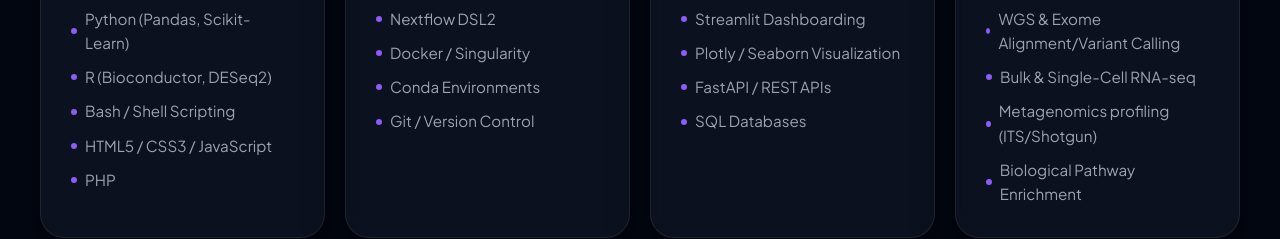
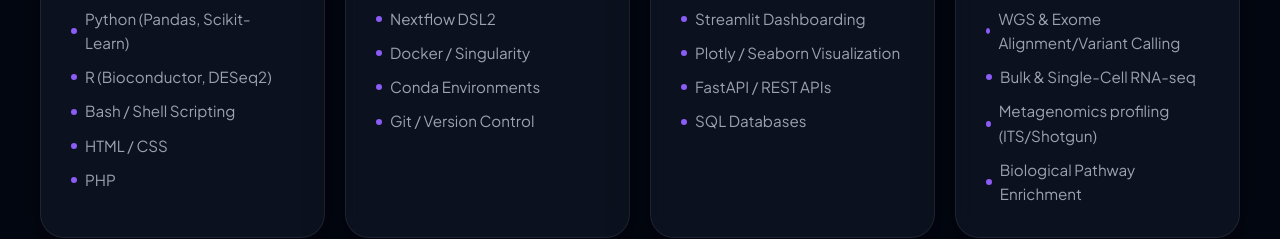
Before and after one commit to Habee-bioinfo/habee-bioinfo.github.io, a plain HTML site: page index.html in a window 1280 px wide. Shown: the part 5100-5339 px from the top of the page. Drawn offline with Linux system fonts and the light colour scheme.

Commit message:
Update languages list: change HTML5 / CSS3 / JavaScript to HTML / CSS

```diff
--- a/index.html
+++ b/index.html
@@ -1186,7 +1186,7 @@
               <li>Python (Pandas, Scikit-Learn)</li>
               <li>R (Bioconductor, DESeq2)</li>
               <li>Bash / Shell Scripting</li>
-              <li>HTML5 / CSS3 / JavaScript</li>
+              <li>HTML / CSS</li>
               <li>PHP</li>
             </ul>
           </article>
```
